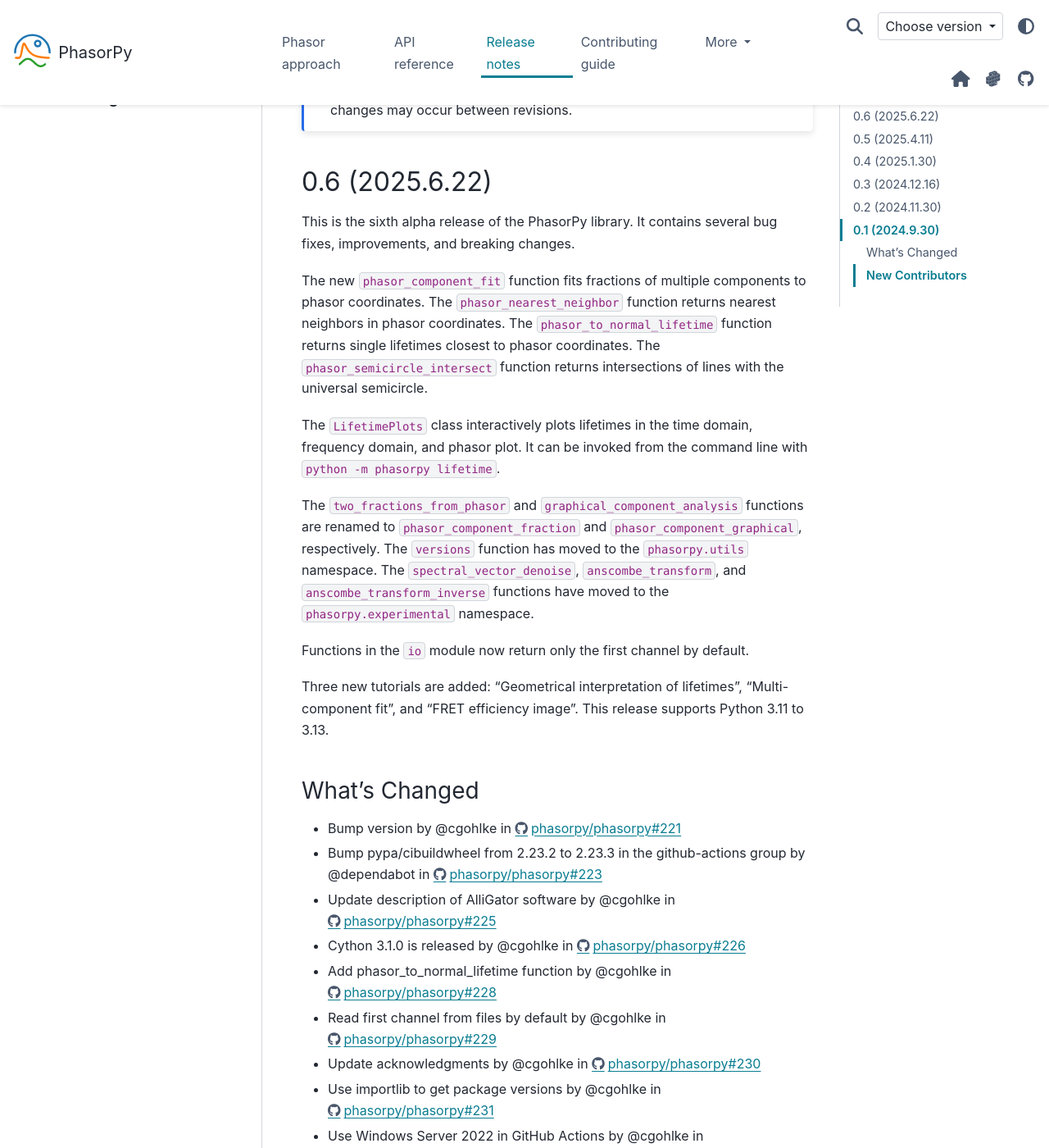
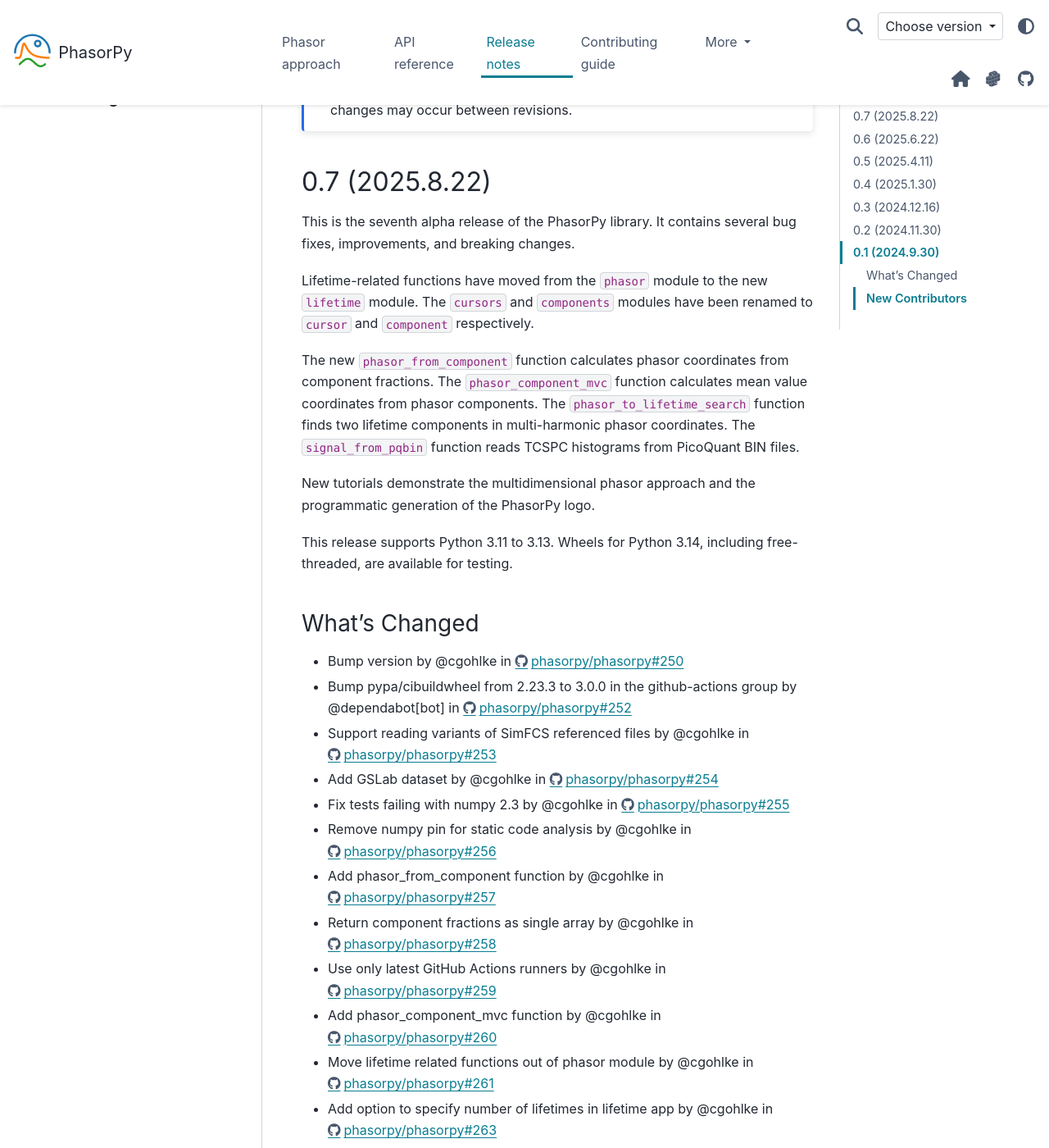
Before and after one commit to phasorpy/phasorpy, a Sphinx documentation site: the page built from docs/release.rst, in a window 1280 px wide and 1400 px high, scrolled down 329 px. Shown: the whole window at 82% size. Built offline with Sphinx 7.4.7 and the PyData theme 0.15.4, drawn with Linux system fonts in a browser that asks for light colours; pages that are not in the unit, such as notebooks, are missing from menus; some of the changed text lies outside the part shown.

Commit message:
Release v0.7 (#285)

```diff
--- a/docs/release.rst
+++ b/docs/release.rst
@@ -8,6 +8,74 @@ documentation and maintenance changes.
 .. note::
     The PhasorPy library is still under construction. Backwards-incompatible
     changes may occur between revisions.
+
+0.7 (2025.8.22)
+---------------
+
+This is the seventh alpha release of the PhasorPy library.
+It contains several bug fixes, improvements, and breaking changes.
+
+Lifetime-related functions have moved from the ``phasor`` module to the new
+``lifetime`` module.
+The ``cursors`` and ``components`` modules have been renamed to ``cursor``
+and ``component`` respectively.
+
+The new ``phasor_from_component`` function calculates phasor coordinates from
+component fractions.
+The ``phasor_component_mvc`` function calculates mean value coordinates
+from phasor components.
+The ``phasor_to_lifetime_search`` function finds two lifetime components
+in multi-harmonic phasor coordinates.
+The ``signal_from_pqbin`` function reads TCSPC histograms from PicoQuant BIN
+files.
+
+New tutorials demonstrate the multidimensional phasor approach and the
+programmatic generation of the PhasorPy logo.
+
+This release supports Python 3.11 to 3.13. Wheels for Python 3.14, including
+free-threaded, are available for testing.
+
+What's Changed
+..............
+
+* Bump version by @cgohlke in https://github.com/phasorpy/phasorpy/pull/250
+* Bump pypa/cibuildwheel from 2.23.3 to 3.0.0 in the github-actions group by @dependabot[bot] in https://github.com/phasorpy/phasorpy/pull/252
+* Support reading variants of SimFCS referenced files by @cgohlke in https://github.com/phasorpy/phasorpy/pull/253
+* Add GSLab dataset by @cgohlke in https://github.com/phasorpy/phasorpy/pull/254
+* Fix tests failing with numpy 2.3 by @cgohlke in https://github.com/phasorpy/phasorpy/pull/255
+* Remove numpy pin for static code analysis by @cgohlke in https://github.com/phasorpy/phasorpy/pull/256
+* Add phasor_from_component function by @cgohlke in https://github.com/phasorpy/phasorpy/pull/257
+* Return component fractions as single array by @cgohlke in https://github.com/phasorpy/phasorpy/pull/258
+* Use only latest GitHub Actions runners by @cgohlke in https://github.com/phasorpy/phasorpy/pull/259
+* Add phasor_component_mvc function by @cgohlke in https://github.com/phasorpy/phasorpy/pull/260
+* Move lifetime related functions out of phasor module by @cgohlke in https://github.com/phasorpy/phasorpy/pull/261
+* Add option to specify number of lifetimes in lifetime app by @cgohlke in https://github.com/phasorpy/phasorpy/pull/263
+* Rename cursors and components modules by @cgohlke in https://github.com/phasorpy/phasorpy/pull/262
+* Skip more tests if SKIP_FETCH environment variable is set by @cgohlke in https://github.com/phasorpy/phasorpy/pull/264
+* Improve docstrings and tests by @cgohlke in https://github.com/phasorpy/phasorpy/pull/265
+* Drop support for numpy 1.25 by @cgohlke in https://github.com/phasorpy/phasorpy/pull/267
+* Update Python versions used in workflows by @cgohlke in https://github.com/phasorpy/phasorpy/pull/268
+* Add phasor_to_lifetime_search function for two components by @cgohlke in https://github.com/phasorpy/phasorpy/pull/266
+* Fix io tutorial by @cgohlke in https://github.com/phasorpy/phasorpy/pull/269
+* Fix multi-component fit tutorial by @cgohlke in https://github.com/phasorpy/phasorpy/pull/270
+* Build wheels for Python 3.14 by @cgohlke in https://github.com/phasorpy/phasorpy/pull/271
+* Improve PhasorPlot.polar_grid method by @cgohlke in https://github.com/phasorpy/phasorpy/pull/272
+* Fix PhasorPlot.polar_cursor at origin by @cgohlke in https://github.com/phasorpy/phasorpy/pull/273
+* Pass kwargs from signal_from_ptu to PtuFile.decode_image by @cgohlke in https://github.com/phasorpy/phasorpy/pull/274
+* Add signal_from_pqbin function by @cgohlke in https://github.com/phasorpy/phasorpy/pull/275
+* Build wheels for free-threaded Python by @cgohlke in https://github.com/phasorpy/phasorpy/pull/276
+* Fix signal_from_ptu function kwargs handling by @cgohlke in https://github.com/phasorpy/phasorpy/pull/277
+* Bump pypa/cibuildwheel from 3.1.2 to 3.1.3 in the github-actions group by @dependabot[bot] in https://github.com/phasorpy/phasorpy/pull/278
+* Rename build_manylinux scripts by @cgohlke in https://github.com/phasorpy/phasorpy/pull/279
+* Add tutorial to create PhasorPy logo by @cgohlke in https://github.com/phasorpy/phasorpy/pull/280
+* Make PhasorPy logo square shaped by @cgohlke in https://github.com/phasorpy/phasorpy/pull/281
+* Update pre-commit-hooks by @cgohlke in https://github.com/phasorpy/phasorpy/pull/282
+* Improve PhasorPlot class and its cursor methods by @cgohlke in https://github.com/phasorpy/phasorpy/pull/284
+* Document that LIF files contain Fast FLIM lifetimes by @cgohlke in https://github.com/phasorpy/phasorpy/pull/286
+* Add multidimensional phasor tutorial and dataset by @bruno-pannunzio in https://github.com/phasorpy/phasorpy/pull/283
+* Release v0.7 by @cgohlke in https://github.com/phasorpy/phasorpy/pull/285
+
+**Full Changelog**: https://github.com/phasorpy/phasorpy/compare/v0.6...v0.7
 
 0.6 (2025.6.22)
 ---------------
--- a/src/phasorpy/__init__.py
+++ b/src/phasorpy/__init__.py
@@ -5,5 +5,5 @@ from __future__ import annotations
 __all__ = ['__version__']
 
 
-__version__ = '0.7.dev0'
+__version__ = '0.7'
 """PhasorPy version string."""
```
Also changed, not shown: docs/_static/switcher.json (+8 -8 lines), .pre-commit-config.yaml, 4 other files.
